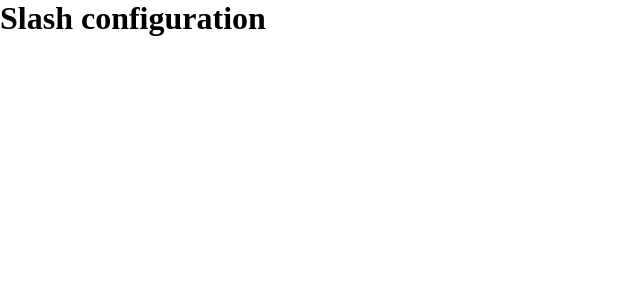
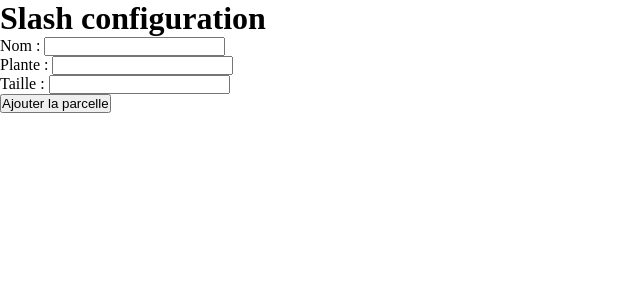
Before and after one commit to panzergame/info902-raspberry, a Flask app: page / in a window 1280 px wide. Shown: the top 300 px of the page, without its empty margins (0-640 px from the left). Run offline with Flask 2, Linux system fonts and the light colour scheme.

Commit message:
form to add parcel

```diff
--- a/AppSplashConfiguration/templates/index.html
+++ b/AppSplashConfiguration/templates/index.html
@@ -6,5 +6,21 @@
 </head>
 <body>
     <h1>Slash configuration</h1>
+
+    <form>
+        <div>
+            <label for="name">Nom : </label>
+            <input type="text" name="name" id="name">
+        </div>
+        <div>
+            <label for="plant">Plante : </label>
+            <input type="text" name="plant" id="plant">
+        </div>
+        <div>
+            <label for="dimension">Taille : </label>
+            <input type="text" name="dimension">
+        </div>
+        <button type="button" onclick="">Ajouter la parcelle</button>
+    </form>
 </body>
 </html>
```
